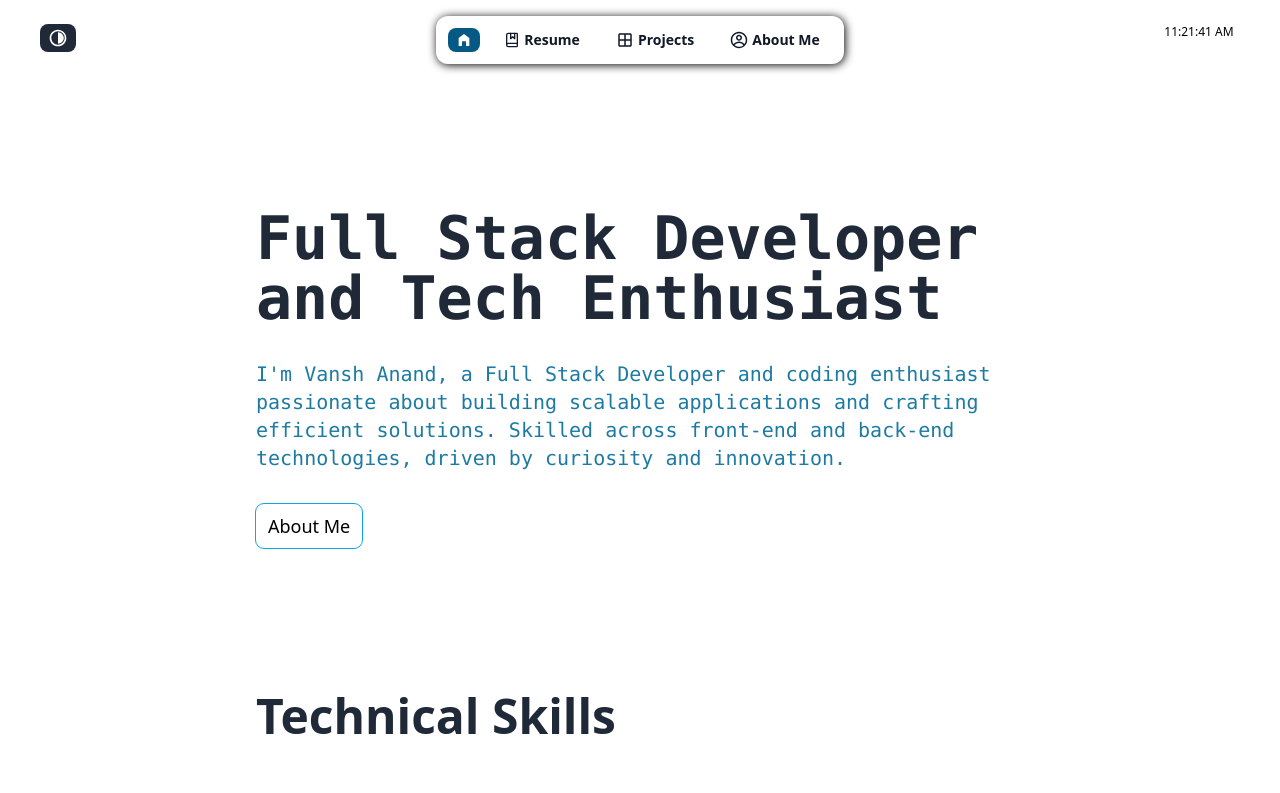
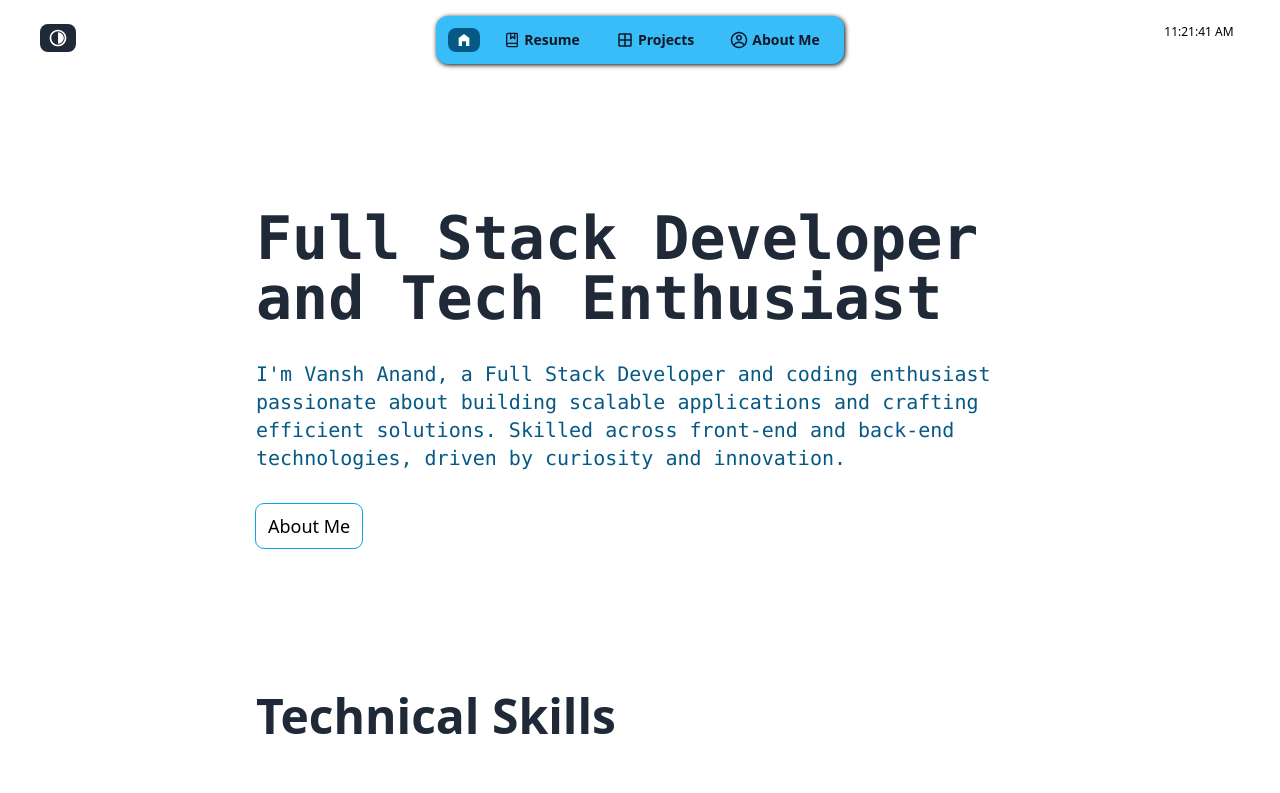
Before and after one commit to vanshanand34/Vansh-Portfolio, a Next.js app: page / in a window 1280 px wide. Shown: the top 793 px of the page. Built offline with nearby package versions, Linux system fonts and the light colour scheme.

Commit message:
fix: Reverted navbar background change and reduced shadow of navbar

```diff
--- a/app/HomePage.tsx
+++ b/app/HomePage.tsx
@@ -41,7 +41,7 @@ function HomePageComponent() {
           <div>and Tech Enthusiast</div>
         </div>
 
-        <div className="md:text-xl text-base text-[#1d7ba3] dark:text-[#71b5d2] text-bold  font-mono py-4">
+        <div className="md:text-xl text-base text-sky-800 dark:text-[#71b5d2] text-bold  font-mono py-4">
           I&apos;m Vansh Anand, a Full Stack Developer and coding enthusiast passionate about building scalable applications and crafting efficient solutions. Skilled across front-end and back-end technologies, driven by curiosity and innovation.
         </div>
 
--- a/app/Navbar.tsx
+++ b/app/Navbar.tsx
@@ -38,7 +38,7 @@ export default function ResponsiveNavbar({ activeElement }: { activeElement: str
                 font-sans font-semibold w-full p-2 py-4 z-10">
                 <div className="w-full px-3 h-12 text-sm flex justify-center">
 
-                    <div className="dark:bg-[#1b1b1baa] bg-white dark:text-inherit text-gray-900 dark:border dark:border-blue-300 rounded-xl inline-flex items-center md:justify-between justify-between py-3 md:py-6 px-3 dark:shadow-[1px_1px_5px_#1a1a1a] shadow-[1px_1px_10px_#000] md:gap-4 gap-1 dark:backdrop-blur-xl">
+                    <div className="dark:bg-[#1b1b1baa] bg-sky-400 dark:text-inherit text-gray-900 dark:border dark:border-blue-300 rounded-xl inline-flex items-center md:justify-between justify-between py-3 md:py-6 px-3 dark:shadow-[1px_1px_5px_#1a1a1a] shadow-[1px_1px_5px_#000] md:gap-4 gap-1 dark:backdrop-blur-xl">
 
                         <Link href={"/"}>
                             <div className={`py-1 px-2 rounded-lg cursor-pointer ${getNavStyling("home")}`}>
```
